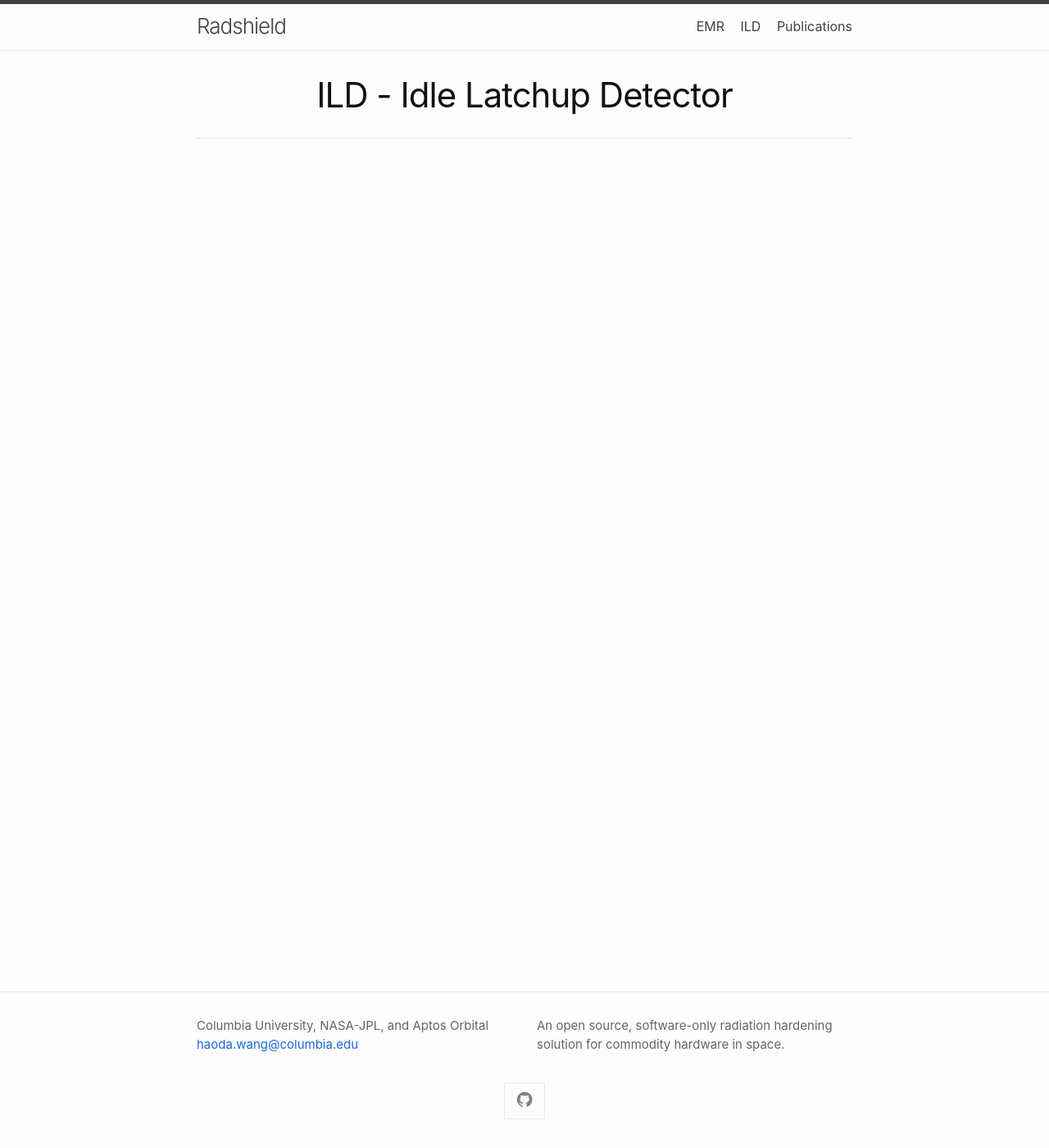
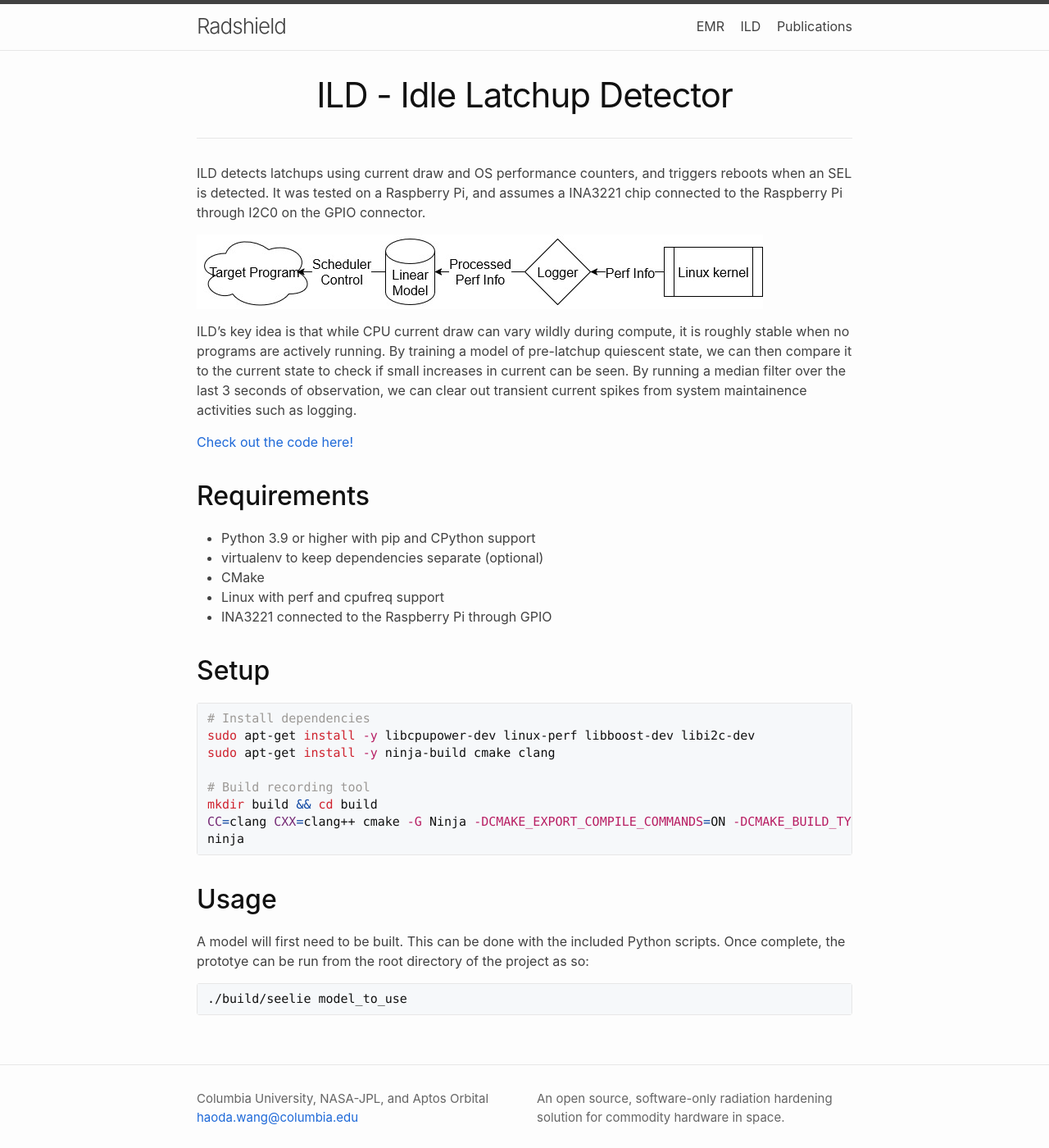
Before and after one commit to radshield/radshield.github.io, a Jekyll site: the page built from ild.md, in a window 1280 px wide and 1400 px high. Shown: the whole window at 82% size. Built offline with Jekyll 4.4.1, drawn with Linux system fonts in a browser that asks for light colours.

Commit message:
Add ILD words

````diff
--- a/ild.md
+++ b/ild.md
@@ -5,3 +5,45 @@ page_title: ILD - Idle Latchup Detector
 menu: main
 permalink: /ild
 ---
+
+ILD detects latchups using current draw and OS performance counters, and triggers reboots when an SEL is detected.
+It was tested on a Raspberry Pi, and assumes a INA3221 chip connected to the Raspberry Pi through I2C0 on the GPIO connector.
+
+![ILD system diagram](assets/img/ild.jpg)
+
+ILD's key idea is that while CPU current draw can vary wildly during compute, it is roughly stable when no programs are actively running.
+By training a model of pre-latchup quiescent state, we can then compare it to the current state to check if small increases in current can be seen.
+By running a median filter over the last 3 seconds of observation, we can clear out transient current spikes from system maintainence activities such as logging.
+
+[Check out the code here!](https://github.com/radshield/raspi-sel/)
+
+## Requirements
+
+* Python 3.9 or higher with pip and CPython support
+* virtualenv to keep dependencies separate (optional)
+* CMake
+* Linux with perf and cpufreq support
+* INA3221 connected to the Raspberry Pi through GPIO
+
+## Setup
+```bash
+# Install dependencies
+sudo apt-get install -y libcpupower-dev linux-perf libboost-dev libi2c-dev
+sudo apt-get install -y ninja-build cmake clang
+
+# Build recording tool
+mkdir build && cd build
+CC=clang CXX=clang++ cmake -G Ninja -DCMAKE_EXPORT_COMPILE_COMMANDS=ON -DCMAKE_BUILD_TYPE=RelWithDebInfo ..
+ninja
+```
+
+## Usage
+
+A model will first need to be built. This can be done with the included Python
+scripts.
+Once complete, the prototye can be run from the root directory of the project as
+so:
+
+```bash
+./build/seelie model_to_use
+```
````
Also changed, not shown: assets/img/ild.jpg (added).
